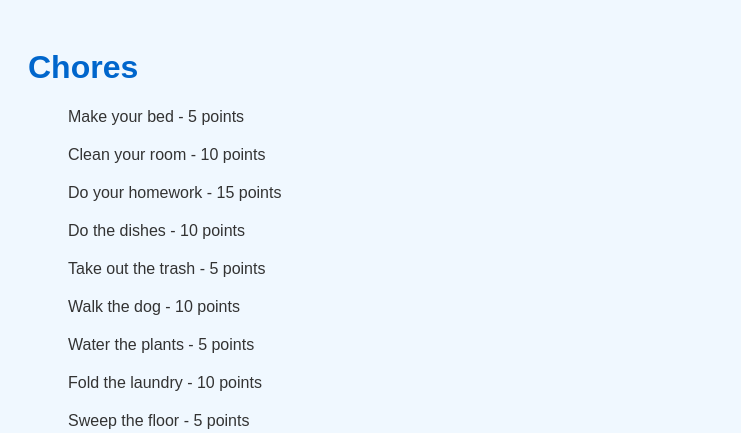
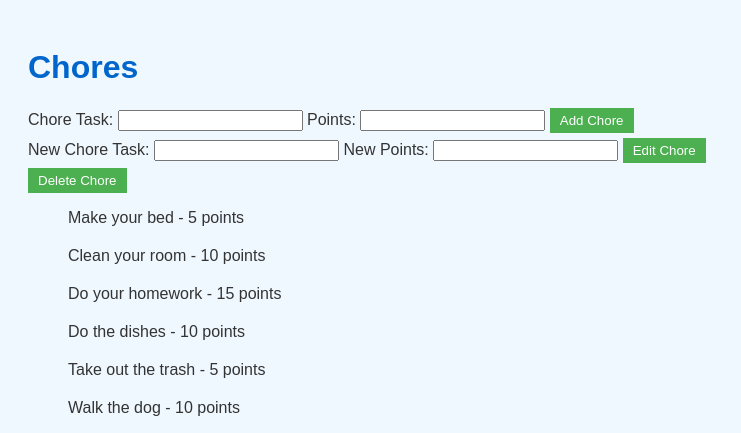
Before and after one commit to MarkiiMark23/kids-reward-system, a Flask app: page /chores in a window 1280 px wide. Shown: the top 433 px of the page, without its empty margins (0-741 px from the left). Run offline with Flask 3, Linux system fonts and the light colour scheme.

Commit message:
Add forms for adding, editing, and deleting chores in chores.html

```diff
--- a/templates/chores.html
+++ b/templates/chores.html
@@ -6,6 +6,30 @@
 </head>
 <body>
     <h1>Chores</h1>
+    <form action="/api/chores/add" method="POST">
+        <label for="task">Chore Task:</label>
+        <input type="text" id="task" name="task" required>
+
+        <label for="points">Points:</label>
+        <input type="number" id="points" name="points" required>
+
+        <button type="submit">Add Chore</button>
+    </form>
+
+    <form action="/api/chores/1/edit" method="POST">
+        <label for="task">New Chore Task:</label>
+        <input type="text" id="task" name="task">
+
+        <label for="points">New Points:</label>
+        <input type="number" id="points" name="points">
+
+        <button type="submit">Edit Chore</button>
+    </form>
+
+    <form action="/api/chores/1/delete" method="POST">
+        <button type="submit">Delete Chore</button>
+    </form>
+
     <ul>
         {% for chore in chores %}
         <li>{{ chore.task }} - {{ chore.points }} points</li>
```
